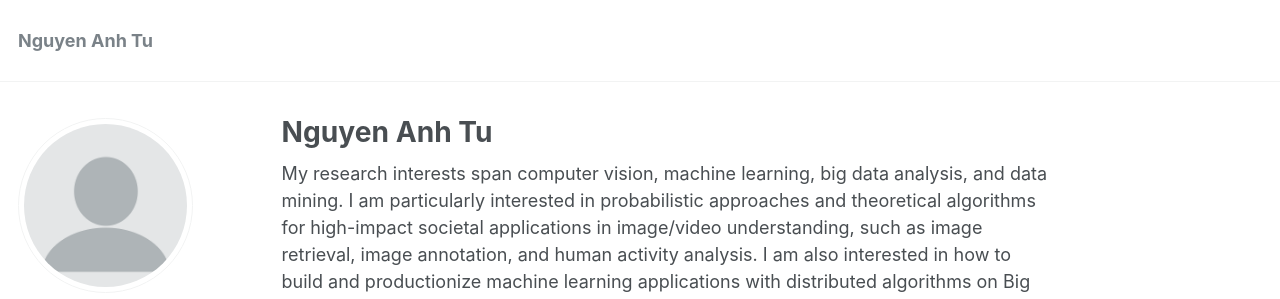
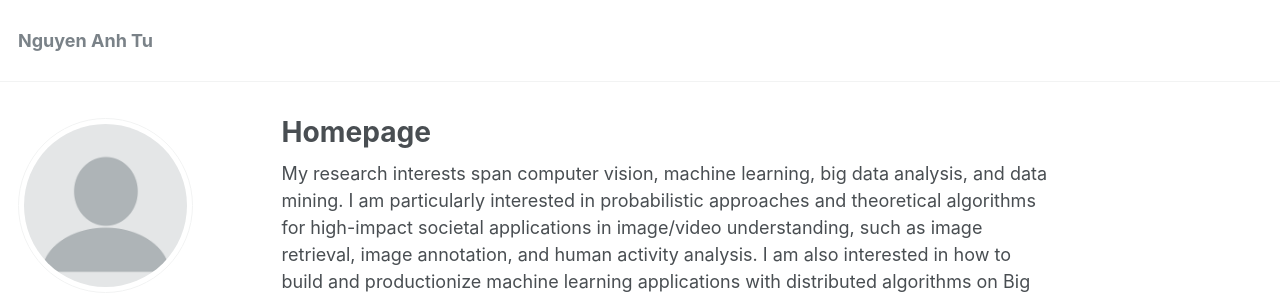
Before and after one commit to tunguyen87/homepage, a Jekyll site: the page built from _pages/about.md, in a window 1280 px wide and 900 px high. Shown: the top 299 px of the window. Built offline with Jekyll 4.4.1, drawn with Linux system fonts in a browser that asks for light colours; some web fonts are replaced.

Commit message:
Update about.md

```diff
--- a/_pages/about.md
+++ b/_pages/about.md
@@ -1,6 +1,6 @@
 ---
 permalink: /
-title: "Nguyen Anh Tu"
+title: "Homepage"
 excerpt: "About me"
 author_profile: true
 redirect_from:
```
